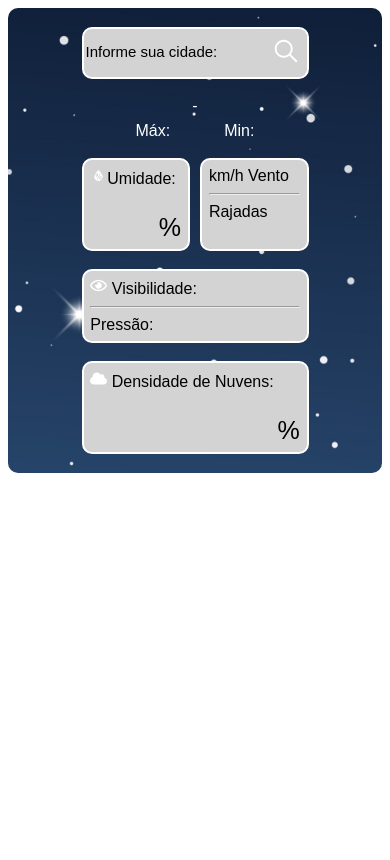
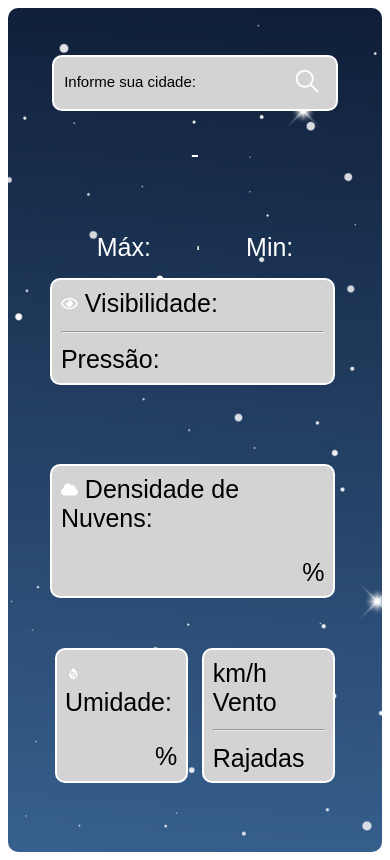
Before and after one commit to Lmelo0511/Clima-Tempo, a React (Create React App) app: page / in a window 390 px wide. Built offline with nearby package versions, Linux system fonts and the light colour scheme.

Commit message:
Atualizadoindex.css, ContextoTema.js, App.js e incluso 2 imagens

```diff
--- a/src/App.js
+++ b/src/App.js
@@ -54,35 +54,27 @@ export const App = () => {
   }
 
   return(
-    <div style={estiloFundo}>
+    <div className="corpo" style={estiloFundo}>
       <div className="preencherCidade">
         <div className="inputeEPesquisa resultado">
           <input className="pesquisa resultado" placeholder="Informe sua cidade: " value={input} onChange={(e) => setInput(e.target.value)}></input>
           <button className="botaoPesquisa resultado" onClick={enviandoDados}><IoIosSearch className="resultado" color="white" size={30}/></button>
         </div>
-        <br></br>
+
+        <div className="infoContainer">
           <div className="widgetInformacao1">
             <span>{pais} - {city}</span>
+            <br></br>
             <span className="Temperatura">{temperatura}</span>
+            <br></br>
             <span>{estado}</span>
             <div className="maxEMin">
               <span>Máx: {tempMax}</span>
+              <hr></hr>
               <span>Min: {tempMin}</span>
             </div>
           </div>
-        <br></br>
-        <div className="umidadeEVento">
-          <div className="umidade">
-            <span className="resultado"><WiHumidity className="resultado" color="white" size={17}/>Umidade:</span>
-            <span className="unidadeMedida resultado">{umidade}%</span>
-          </div>
-          <div className="vento">
-            <span className="resultado">{velocidadeVento} km/h Vento</span>
-            <hr></hr>
-            <span className="resultado">{rajadasVento} Rajadas</span>
-          </div>
-        </div>
-        <br></br>
+
           <div className="visibilidadeENuvens">
             <div className="visibilidadeEPressao">
               <span className="resultado"><FaRegEye className="resultado" size={17} color="white"/> Visibilidade: </span>
@@ -97,7 +89,19 @@ export const App = () => {
               <span className="unidadeMedida2 resultado">{nuvens}%</span>
             </div>
           </div>
+        </div>
 
+        <div className="umidadeEVento">
+          <div className="umidade">
+            <span className="resultado"><WiHumidity className="resultado" color="white" size={17}/>Umidade:</span>
+            <span className="unidadeMedida resultado">{umidade}%</span>
+          </div>
+          <div className="vento">
+            <span className="resultado">{velocidadeVento} km/h Vento</span>
+            <hr></hr>
+            <span className="resultado">{rajadasVento} Rajadas</span>
+          </div>
+        </div>
       </div>
     </div>
   )
--- a/src/estilosTelas/index.css
+++ b/src/estilosTelas/index.css
@@ -4,6 +4,7 @@
     background-size: cover;
     background-position: center;
     background-attachment: fixed;
+    height: '100vh';
 }
 
 .preencherCidade {
@@ -22,9 +23,11 @@
     border-radius: 10px;
     border: 2px solid white;
     padding: 3%;
-    width: auto;
+    width: 42%;
+    justify-content: center;
     display: flex;
-    justify-content: center;
+    margin: -4.5% -1%;
+    margin-top: 10%;
 }
 
 .pesquisa{
@@ -39,15 +42,27 @@
     cursor: pointer;
 }
 
+.infoContainer {
+    display: flex;
+}
+
+.visibilidadeENuvens{
+    margin: -10.3% 0% 0% -7%;
+    font-size: 30px;
+    flex: 1 1;
+}
+
 ::-webkit-input-placeholder {
     color: black;
     font-size: 15px;
 }
 
 .widgetInformacao1{
-    display: grid;
     text-align: center;
     color: white;
+    margin: 10% 15% 3% -1%;
+    font-size: 30px;
+    flex: 1 1;
 }
 
 .Temperatura{
@@ -64,6 +79,8 @@
     display: flex;
     border-radius: 10px;
     justify-content: space-between;
+    font-size: 30px;
+    margin-top: 50px;
 }
 
 .resultado{
@@ -85,6 +102,7 @@
     padding: 3%;
     width: 40%;
     background: lightgray;
+    margin-bottom: 10px;
 }
 
 .visibilidadeEPressao,
@@ -103,3 +121,35 @@
     display: grid;
     justify-content: flex-end;
 }
+
+@media screen and (max-width: 430px) {
+
+    .corpo{
+        height: auto;
+    }
+
+    .inputeEPesquisa{
+        width: auto;
+    }
+
+    .infoContainer{
+        display: block;
+    }
+
+    .widgetInformacao1{
+        margin: 15% 15% 0% 15%;
+        font-size: 25px;
+    }
+
+    .visibilidadeEPressao,
+    .nuvens{
+        margin: 15% 0% 0% 5%;
+        font-size: 25px;
+    }
+
+    .umidadeEVento{
+        font-size: 25px;
+        margin-top: 50px;
+    }
+
+}
--- a/src/horario/ContextoTema.js
+++ b/src/horario/ContextoTema.js
@@ -8,10 +8,10 @@ export const ProvedorTema = ({children}) => {
     const hora = new Date();
     const mostrandoHora = hora.getHours();
 
-    if (mostrandoHora > 6 && mostrandoHora < 12) {
+    if (mostrandoHora > 6 && mostrandoHora < 15) {
         imagemUrl = require(`../Imagens/nuvens-no-ceu-com-sol-e-nuvens_896360-20939.avif`);
-    } else if (mostrandoHora >= 12 && mostrandoHora < 18) {
-        imagemUrl = require(`../Imagens/rain-beautiful-desktop-wallpaper-preview.jpg`);
+    } else if (mostrandoHora >= 15 && mostrandoHora < 18) {
+        imagemUrl = require(`../Imagens/sunset-evening-sun-36502.jpg`);
     } else {
         imagemUrl = require(`../Imagens/19493808-ceu-noturno-com-muitas-estrelas-fundo-de-natureza-abstrata-com-poeira-estelar-no-universo-profundo-ilustracaoial-vetor.jpg`);
     }
@@ -19,11 +19,11 @@ export const ProvedorTema = ({children}) => {
     const estiloFundo = {
         backgroundImage: `url(${imagemUrl})`,
         backgroundSize: "cover",
-        backgroundPosition: "center",
+        backgroundPposition: "center",
         backgroundAttachment: "fixed",
         backgroundRepeat: "no-repeat",
         borderRadius: "10px",
-        heigth: "100vh"
+        height: "100vh",
     };
 
     return (
```
Also changed, not shown: src/Imagens/sunset-1688849_1280.jpg (added), src/Imagens/sunset-evening-sun-36502.jpg (added). Lines whose indentation alone changed are shown as unchanged.
